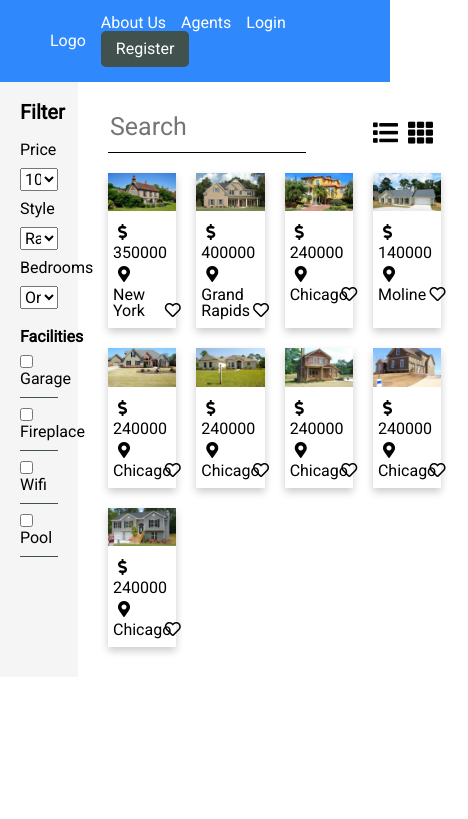
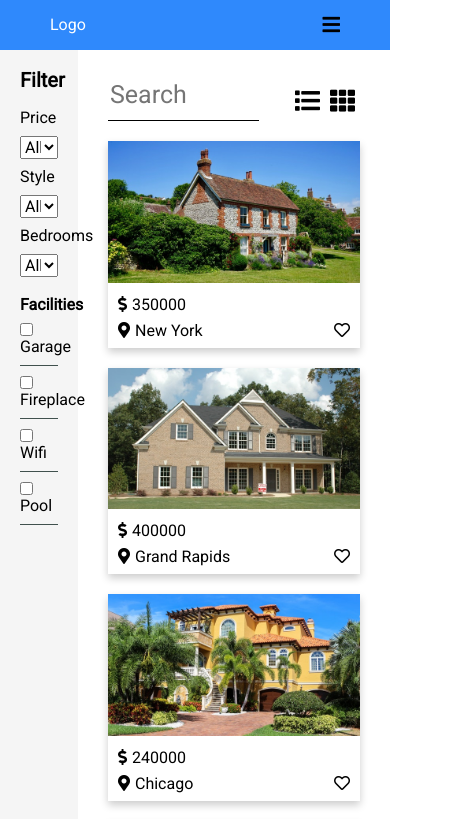
Before and after one commit to bwhite03/Real-Estate, a React (Create React App) app: page / in a window 390 px wide. Shown: the top 819 px of the page, 468 px wide, since content can reach past the window. Built offline with nearby package versions, Linux system fonts and the light colour scheme.

Commit message:
finished checkbox filters

```diff
--- a/src/App.js
+++ b/src/App.js
@@ -74,7 +74,8 @@ class App extends Component {
   };
 
   changeFacilities = e => {
-    let filtered = this.state.listings.filter(item => {
+    if (this.state.filtered.length === 0) {
+      var newData = this.state.listings.filter(item => {
         return (
           item.garage === e.target.value ||
           item.fireplace === e.target.value ||
@@ -82,9 +83,19 @@ class App extends Component {
           item.pool === e.target.value
         );
       });
+    } else {
+      newData = this.state.filtered.filter(item => {
+        return (
+          item.garage === e.target.value ||
+          item.fireplace === e.target.value ||
+          item.wifi === e.target.value ||
+          item.pool === e.target.value
+        );
+      });
+    }
 
     this.setState({
-      filtered
+      filtered: newData
     });
   };
 
--- a/src/components/Filter.js
+++ b/src/components/Filter.js
@@ -6,6 +6,9 @@ const Filter = props => {
       <h2>Filter</h2>
       <label>Price</label>
       <select onChange={props.changePrice}>
+        <option value="all" selected>
+          All
+        </option>
         <option value="100000">100,000+</option>
         <option value="200000">200,000+</option>
         <option value="300000">300,000+</option>
@@ -13,12 +16,18 @@ const Filter = props => {
       </select>
       <label>Style</label>
       <select onChange={props.changeStyle}>
+        <option value="" selected>
+          All
+        </option>
         <option value="ranch">Ranch</option>
         <option value="victorian">Victorian</option>
         <option value="rustic">Rustic</option>
       </select>
       <label>Bedrooms</label>
       <select onChange={props.changeBedrooms}>
+        <option value="" selected>
+          All
+        </option>
         <option value="1">One</option>
         <option value="2">Two</option>
         <option value="3">Three</option>
--- a/src/components/Header/Header.js
+++ b/src/components/Header/Header.js
@@ -12,6 +12,7 @@ const Header = () => {
         <li>Login</li>
         <li className="register">Register</li>
       </ul>
+      <i class="fas fa-bars" />
     </nav>
   );
 };
--- a/src/sass/header.scss
+++ b/src/sass/header.scss
@@ -29,3 +29,20 @@ ul {
     border-radius: 5px;
   }
 }
+
+.fa-bars {
+  align-self: center;
+  font-size: 20px;
+  display: none;
+}
+
+@media (max-width: 500px) {
+  #nav {
+    ul {
+      display: none;
+    }
+    .fa-bars {
+      display: block;
+    }
+  }
+}
--- a/src/sass/listings.scss
+++ b/src/sass/listings.scss
@@ -60,3 +60,9 @@
     }
   }
 }
+
+@media (max-width: 500px) {
+  .list-items {
+    grid-template-columns: 1fr;
+  }
+}
```
Lines whose indentation alone changed are shown as unchanged.
